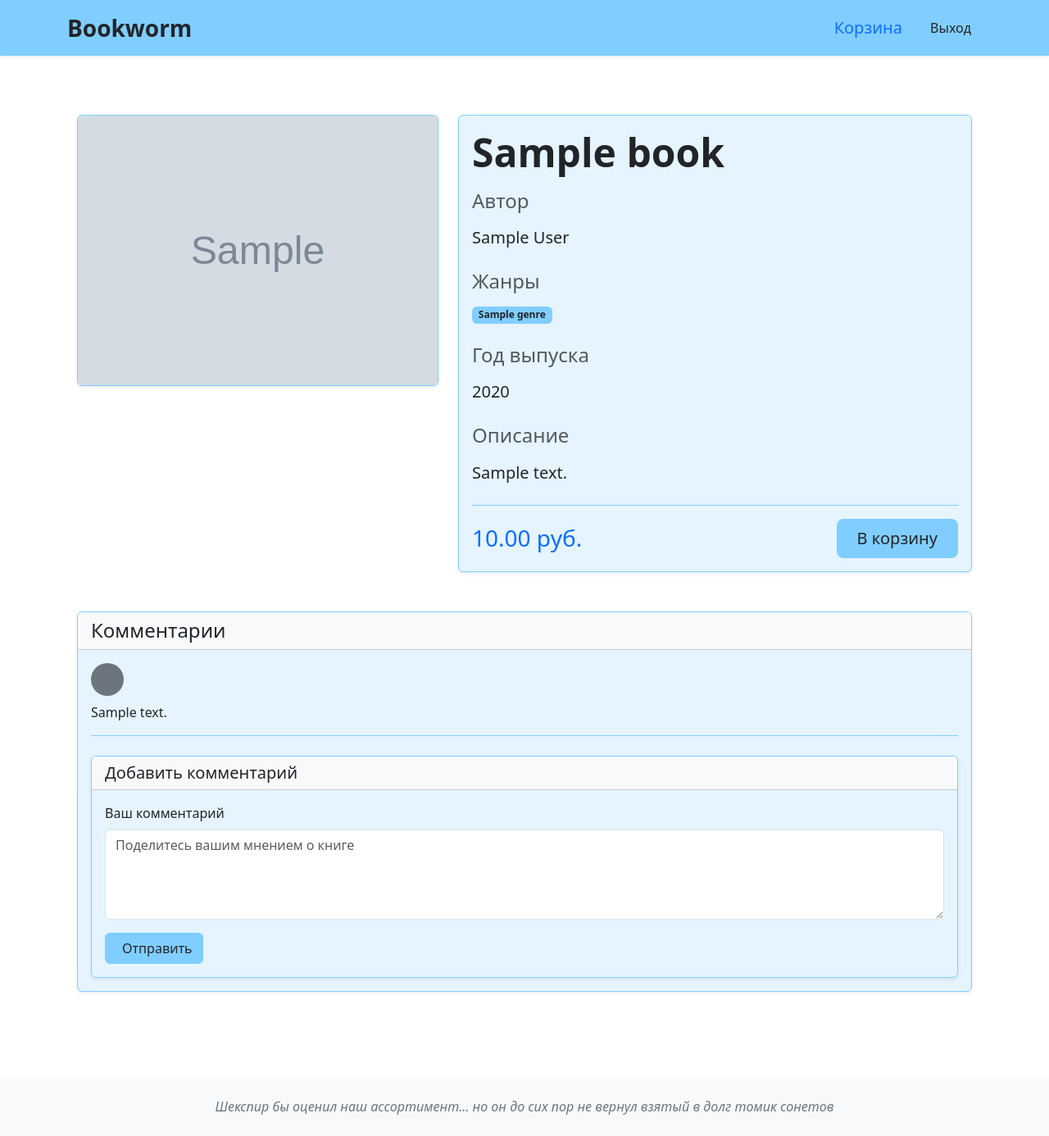
After one commit to Maxim-hub296/BookWorm, a Django app: a page that uses templates/inc/header.html in a window 1280 px wide. The commit adds this page. Shown: the whole page at 82% size. Run offline with Django 5.2, Linux system fonts and the light colour scheme; a user stored in the database is signed in; tables that the repository leaves empty hold one stand-in row (values such as "Sample post"); grey boxes marked "Sample" are stand-in pictures.

Commit message:
Готова регистрация, авторизация и выход

```diff
--- a/BookWorm/settings.py
+++ b/BookWorm/settings.py
@@ -121,6 +121,8 @@
 STATIC_URL = 'static/'
 MEDIA_URL = '/media/'
 MEDIA_ROOT = os.path.join(BASE_DIR, 'media')
+LOGIN_REDIRECT_URL = "shop:home"
+LOGIN_URL = "authentication:login"
 # Default primary key field type
 # https://docs.djangoproject.com/en/5.2/ref/settings/#default-auto-field
 
--- a/authentication/urls.py
+++ b/authentication/urls.py
@@ -4,5 +4,7 @@
 
 app_name = 'authentication'
 urlpatterns = [
-
+    path('register/', views.RegistrationView.as_view(), name='register'),
+    path('login/', views.MyLoginView.as_view(), name='login'),
+    path('logout/', views.MyLogoutView.as_view(), name='logout'),
 ]
--- /dev/null
+++ b/shop/forms.py
@@ -0,0 +1,7 @@
+from django import forms
+from .models import Comment
+
+class AddCommentForm(forms.ModelForm):
+    class Meta:
+        model = Comment
+        fields = ['content']
--- a/shop/models.py
+++ b/shop/models.py
@@ -1,6 +1,6 @@
+from django.contrib.auth.models import User
 from django.core.validators import MinValueValidator, MaxValueValidator
 from django.db import models
-from django.urls import reverse
 from django.utils.text import slugify
 
 
@@ -43,6 +43,7 @@
 
 class Comment(models.Model):
     book = models.ForeignKey(Book, on_delete=models.CASCADE)
+    user =  models.ForeignKey(User, on_delete=models.CASCADE)
     content = models.TextField()
 
     def __str__(self):
--- a/shop/templates/shop/book.html
+++ b/shop/templates/shop/book.html
@@ -91,6 +91,8 @@
                         <p class="mt-2">Пока нет комментариев</p>
                     </div>
                     {% endfor %}
+
+                    {% include 'inc/add_commentary.html' %}
                 </div>
             </div>
         </div>
--- a/shop/templates/shop/books.html
+++ b/shop/templates/shop/books.html
@@ -2,7 +2,8 @@
 
 {% block content %}
     <div class="container">
-    <h1 class="my-4">Все книги</h1>
+
+        <h1 class="my-4">Все книги </h1>
 
         <div class="row">
             <!-- Основной контент - список книг -->
--- a/shop/urls.py
+++ b/shop/urls.py
@@ -11,6 +11,7 @@
     path('author/<str:author>/', views.AuthorBookListView.as_view(), name='authors'),
     path('year/<int:year>/', views.YearBookListView.as_view(), name='years'),
     path('book/<slug:slug>/', views.SingleBookView.as_view(), name='book_detail'),
+    path('book/<slug:slug>/add_comment/', views.add_comment, name='add_comment'),
 
 ]
 
--- a/shop/views.py
+++ b/shop/views.py
@@ -1,7 +1,6 @@
-
-
+from django.shortcuts import redirect, render
 from django.views.generic import ListView, DetailView
-
+from shop.forms import AddCommentForm
 from shop.models import Book, Genre, Comment
 
 
@@ -86,4 +85,21 @@
         comments = Comment.objects.filter(book=self.get_object())
         context['comments'] = comments
         context['genres'] = Genre.objects.filter(book=self.get_object())
+
+        if 'form' not in context:
+            context['form'] = AddCommentForm
         return context
+
+
+def add_comment(request, slug):
+    book = Book.objects.get(slug=slug)
+    if request.method == 'POST':
+        form = AddCommentForm(request.POST)
+        if form.is_valid():
+            comment = Comment(book=book, content=form['content'].value())
+            comment.user = request.user
+            comment.save()
+            return redirect('shop:single-book', slug=slug)
+
+    return render(request, 'shop/book.html', {'form': AddCommentForm, 'book': book,
+                                              'comments': Comment.objects.filter(book=book)}, )
--- /dev/null
+++ b/templates/inc/add_commentary.html
@@ -0,0 +1,43 @@
+<div class="card shadow-sm mt-4">
+    <div class="card-header bg-light">
+        <h3 class="h5 mb-0">Добавить комментарий</h3>
+    </div>
+    <div class="card-body">
+        {% if user.is_authenticated %}
+        <form method="post" action="{% url 'shop:add_comment' book.slug %}">
+            {% csrf_token %}
+
+            <div class="mb-3">
+                <label for="id_text" class="form-label">Ваш комментарий</label>
+                <textarea
+                    name="text"
+                    id="id_text"
+                    class="form-control"
+                    rows="4"
+                    placeholder="Поделитесь вашим мнением о книге"
+                    required
+                >{% if form.text.value %}{{ form.text.value }}{% endif %}</textarea>
+
+                {% if form.text.errors %}
+                <div class="invalid-feedback d-block">
+                    {% for error in form.text.errors %}
+                    {{ error }}
+                    {% endfor %}
+                </div>
+                {% endif %}
+            </div>
+
+            <button type="submit" class="btn btn-primary">
+                <i class="bi bi-send me-2"></i>Отправить
+            </button>
+        </form>
+        {% else %}
+        <div class="alert alert-info">
+            <p class="mb-2">Чтобы оставить комментарий, пожалуйста, войдите в систему.</p>
+            <a href="{% url 'login' %}?next={% url 'shop:book_detail' book.slug %}" class="btn btn-sm btn-primary">
+                <i class="bi bi-box-arrow-in-right me-1"></i>Войти
+            </a>
+        </div>
+        {% endif %}
+    </div>
+</div>
--- a/templates/inc/header.html
+++ b/templates/inc/header.html
@@ -1,13 +1,33 @@
 <header>
     <nav class="navbar navbar-expand-lg shadow-sm">
         <div class="container">
-            <a class="navbar-brand fs-3 fw-bold" href="/">Bookworm</a>
+            {% if user.is_authenticated %}
+                <a class="navbar-brand fs-3 fw-bold" href="/">Bookworm</a>
 
-            <div class="d-flex">
-                <a href="/cart" class="btn btn-link text-decoration-none py-2">
-                    <span class="fs-5">Корзина</span>
-                </a>
-            </div>
+                <div class="d-flex align-items-center">
+                    <a href="/cart" class="btn btn-link text-decoration-none py-2">
+                        <span class="fs-5">Корзина</span>
+                    </a>
+                    <form method="post" action="{% url 'authentication:logout' %}" class="ms-2">
+                        {% csrf_token %}
+                        <button type="submit" class="btn btn-primary">
+                            Выход
+                        </button>
+                    </form>
+                </div>
+            {% else %}
+
+                <a class="navbar-brand fs-3 fw-bold" href="{% url 'shop:home' %}">Bookworm</a>
+
+                <div class="d-flex">
+                    <a href="{% url 'authentication:login' %}" class="btn btn-link text-decoration-none py-2">
+                        <span class="fs-5">Войти</span>
+                    </a>
+                    <a href="{% url 'authentication:register' %}" class="btn btn-link text-decoration-none py-2">
+                        <span class="fs-5">Зарегистрироваться</span>
+                    </a>
+                </div>
+            {% endif %}
         </div>
     </nav>
 </header>
```
Also changed, not shown: authentication/forms.py (added, +11 -0 lines), authentication/templates/auth/login.html (added, +34 -0 lines), authentication/templates/auth/register.html (added, +33 -0 lines), authentication/views.py (+43 -2 lines). Lines whose indentation alone changed are shown as unchanged.
